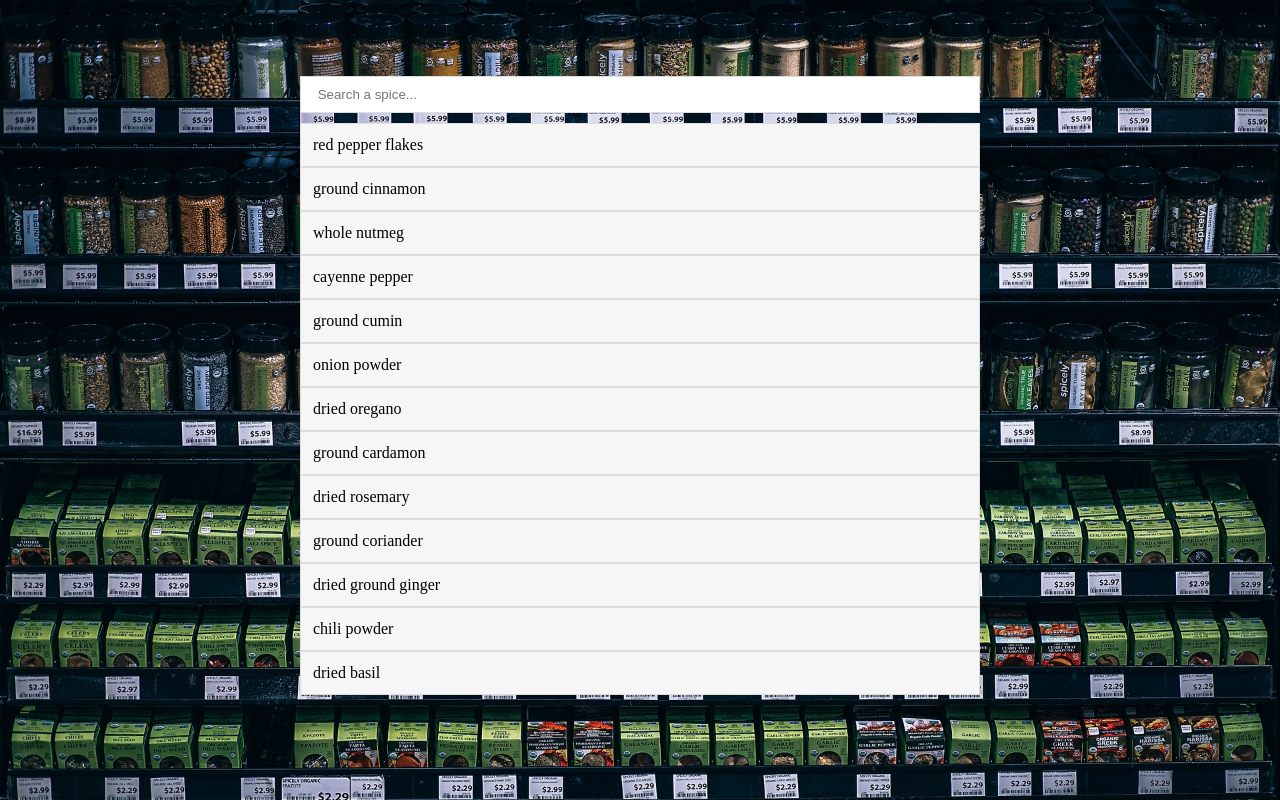
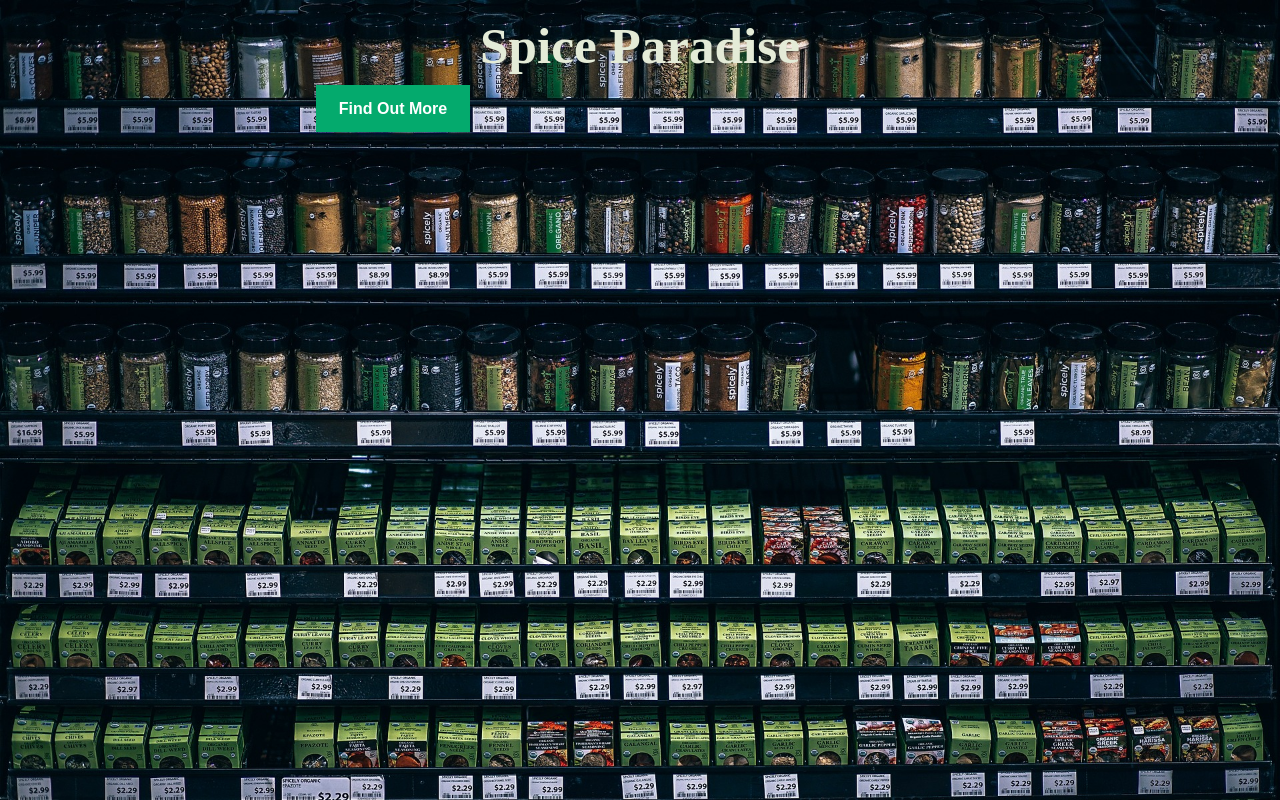
Before and after one commit to ilonaGold/list-search, a plain HTML site: page index.html in a window 1280 px wide. Drawn offline with Linux system fonts and the light colour scheme.

Commit message:
Added a dropdown button

```diff
--- a/index.html
+++ b/index.html
@@ -9,6 +9,10 @@
 
   <body>
     <div class="container">
+      <h1>Spice Paradise</h1>
+      <div class="dropdown">
+        <button class="dropbtn" id="dropbtn">Find Out More</button>
+        <div class="dropdown-content" id="myDropdown">
           <input
             type="text"
             id="search"
@@ -21,15 +25,17 @@
             <li>whole nutmeg</li>
             <li>cayenne pepper</li>
             <li>ground cumin</li>
-        <li>onion powder</li>
+            <li>black pepper</li>
             <li>dried oregano</li>
             <li>ground cardamon</li>
             <li>dried rosemary</li>
             <li>ground coriander</li>
             <li>dried ground ginger</li>
             <li>chili powder</li>
-        <li>dried basil</li>
+            <li>turmeric</li>
           </ul>
+        </div>
+      </div>
     </div>
 
     <script src="script.js"></script>
--- a/script.js
+++ b/script.js
@@ -1,5 +1,12 @@
+const btn = document.getElementById("dropbtn");
+btn.addEventListener("click", showList);
+
 const input = document.getElementById("search");
 input.addEventListener("keyup", search);
+
+function showList() {
+    document.getElementById("myDropdown").classList.toggle("show");
+}
 
 function search() {
     const inputVal = input.value;
--- a/style.css
+++ b/style.css
@@ -5,7 +5,7 @@
 }
 
 body {
-  background: url(images/spices.jpg) no-repeat;
+  background: #bccf8f url(images/spices.jpg) no-repeat;
   background-size: cover;
   min-height: 100vh;
 }
@@ -13,13 +13,50 @@
 .container {
   max-width: 700px;
   margin: 0 auto;
-  padding: 4.75em 0.625em 0;
+  padding: 1em 1.65em 0;
+}
+
+h1 {
+  font-size: 3.2rem;
+  color: #e4ebd7;
+  text-align: center;
+  margin-bottom: 0.2em;
+}
+
+.dropdown {
+  position: relative;
+  display: inline-block;
+}
+
+.dropbtn {
+  background-color: #04aa6d;
+  color: white;
+  font-size: 1rem;
+  font-weight: 700;
+  padding: 0.9em 1.4em;
+  border: none;
+  cursor: pointer;
+}
+
+.dropbtn:hover,
+.dropbtn:focus {
+  background-color: #3e8e41;
+}
+
+.dropdown-content {
+  display: none;
+  position: absolute;
+  background-color: #f6f6f6;
+  min-width: 325px;
+  overflow: auto;
+  border: 1px solid #ddd;
+  z-index: 1;
 }
 
 #search {
   width: 100%;
   padding: 0.75em 1.25em;
-  border: 1px solid #ddd;
+  border: 1px solid #e4ebd7;
   margin-bottom: 0.75em;
   outline: none;
 }
@@ -29,8 +66,8 @@
 }
 
 #list li {
-  border: 1px solid #ddd;
-  padding: 0.75em;
+  border: 1px solid #e4ebd7;
+  padding: 0.55em 1.25em;
   background-color: #f6f6f6;
   display: block;
 }
@@ -38,3 +75,7 @@
 #list li:hover {
   background-color: #eee;
 }
+
+.show {
+  display: block;
+}
```
Lines whose indentation alone changed are shown as unchanged.
